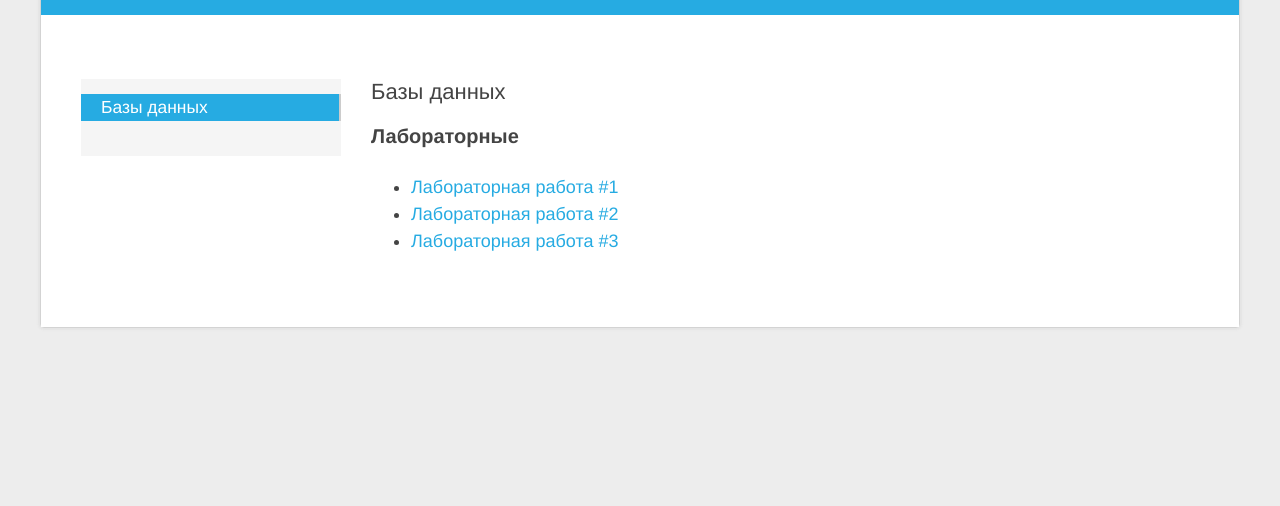
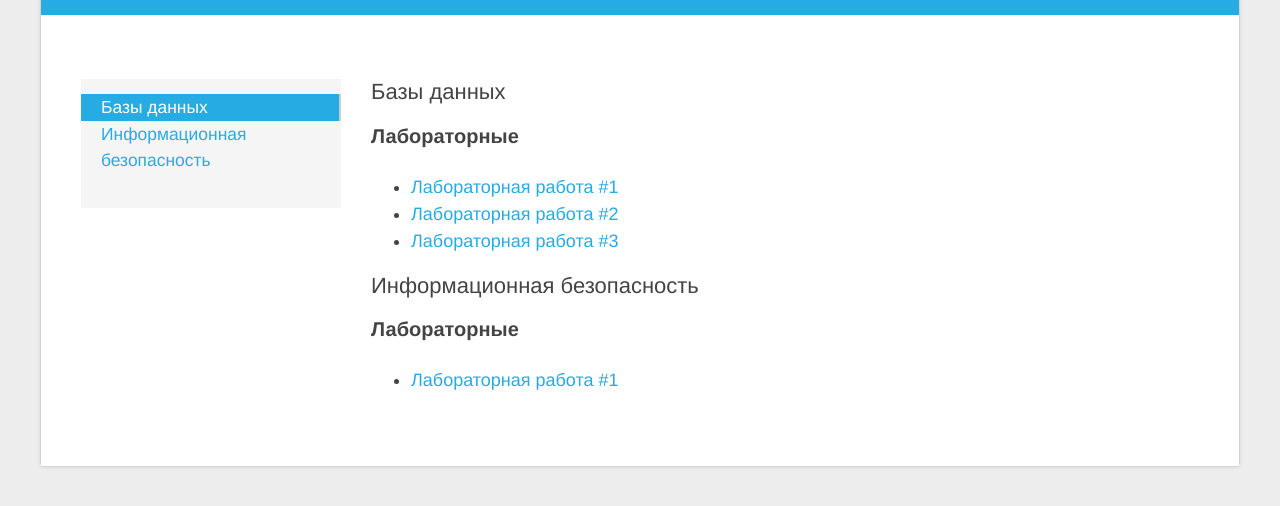
Before and after one commit to jehy/mami, a plain HTML site: page index.html in a window 1280 px wide. Shown: the part 68-574 px from the top of the page. Drawn offline with Linux system fonts and the light colour scheme.

Commit message:
add infosec lab1

```diff
--- a/index.html
+++ b/index.html
@@ -23,6 +23,7 @@
         <div class="container">
             <ul class="docs-nav">
                 <li><a href="#dbms" class="cc-active">Базы данных</a></li>
+                <li><a href="#infosec" class="cc-active">Информационная безопасность</a></li>
                 <li class="separator"></li>
             </ul>
             <div class="docs-content">
@@ -32,6 +33,11 @@
                     <li><a href="dbms-lab1.html">Лабораторная работа #1</a></li>
                     <li><a href="dbms-lab2.html">Лабораторная работа #2</a></li>
                     <li><a href="dbms-lab3.html">Лабораторная работа #3</a></li>
+                </ul>
+                <h2 id="infosec"> Информационная безопасность</h2>
+                <h3> Лабораторные</h3>
+                <ul>
+                    <li><a href="infosec-lab1.html">Лабораторная работа #1</a></li>
                 </ul>
 
             </div>
```
